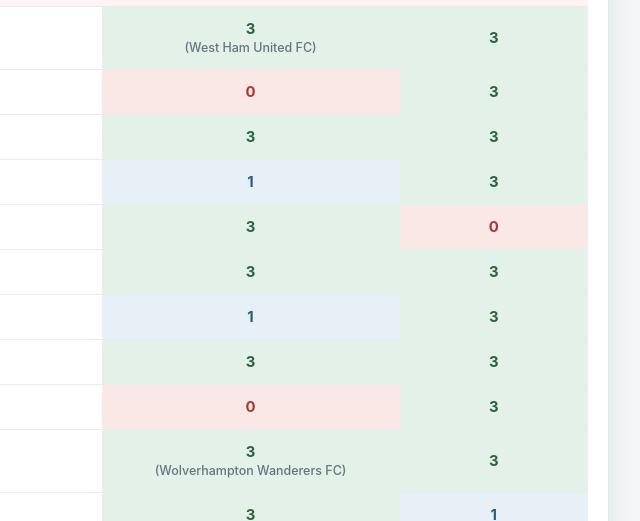
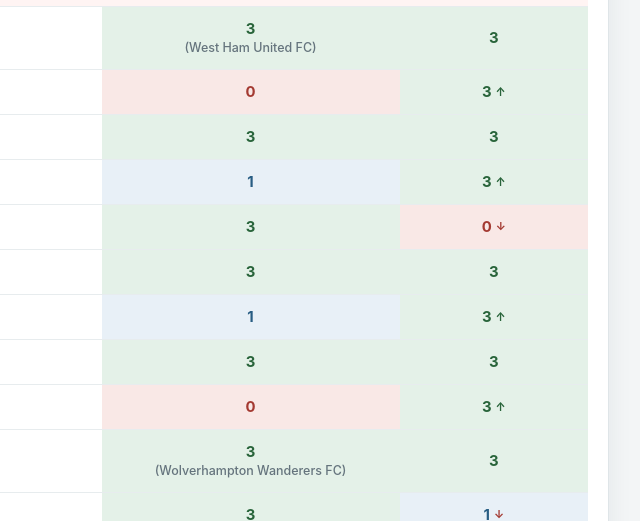
Before and after one commit to rdvlvtflr/season-trends, a plain HTML site: page index.html in a window 1280 px wide. Shown: the part 279-800 px from the top of the page, 481-1121 px from the left. Drawn offline with Linux system fonts and the light colour scheme.

Commit message:
Update Arsenal fixtures and season config
Co-authored-by: Copilot <223556219+Copilot@users.noreply.github.com>

```diff
--- a/script.js
+++ b/script.js
@@ -2,6 +2,19 @@ async function fetchData(file) {
   const response = await fetch(file);
   if (!response.ok) throw new Error(`Could not load ${file}: ${response.status}`);
   return response.json();
+}
+
+function pointsTrend(currentPoints, previousPoints) {
+  if (typeof currentPoints !== 'number' || typeof previousPoints !== 'number') return '';
+
+  const difference = currentPoints - previousPoints;
+  if (difference === 0) return '';
+
+  const direction = difference > 0 ? 'up' : 'down';
+  const change = Math.abs(difference);
+  const label = `${change} point${change === 1 ? '' : 's'} ${difference > 0 ? 'gained' : 'lost'} compared to previous season`;
+  const arrow = difference > 0 ? '&uarr;' : '&darr;';
+  return `<span class="trend-arrow trend-${direction}" role="img" aria-label="${label}" title="${label}">${arrow}</span>`;
 }
 
 function createTable(current, previous, excludePromoted, config) {
@@ -63,7 +76,7 @@ function createTable(current, previous, excludePromoted, config) {
     row.innerHTML = `
       <td>${cur.opponent} (${cur.home ? 'Home' : 'Away'})</td>
       <td class="${pointsClass(prev.points)}">${prev.points ?? '-'}${pairedName ? `<br><small>(${pairedName})</small>` : ''}</td>
-      <td class="${pointsClass(cur.points)}">${cur.points ?? '-'}</td>
+      <td class="${pointsClass(cur.points)}">${cur.points ?? '-'}${pointsTrend(cur.points, prev.points)}</td>
     `;
     table.appendChild(row);
   }
--- a/styles.css
+++ b/styles.css
@@ -125,6 +125,22 @@ tr:nth-of-type(n + 3):hover td:not(.points-3):not(.points-1):not(.points-0) {
   font-weight: 650;
 }
 
+.trend-arrow {
+  display: inline-block;
+  margin-left: 0.35em;
+  font-size: 0.75em;
+  line-height: 1;
+  vertical-align: 0.12em;
+}
+
+.trend-up {
+  color: #28643a;
+}
+
+.trend-down {
+  color: #a43a32;
+}
+
 small {
   color: #65747d;
   font-size: 0.78rem;
```
